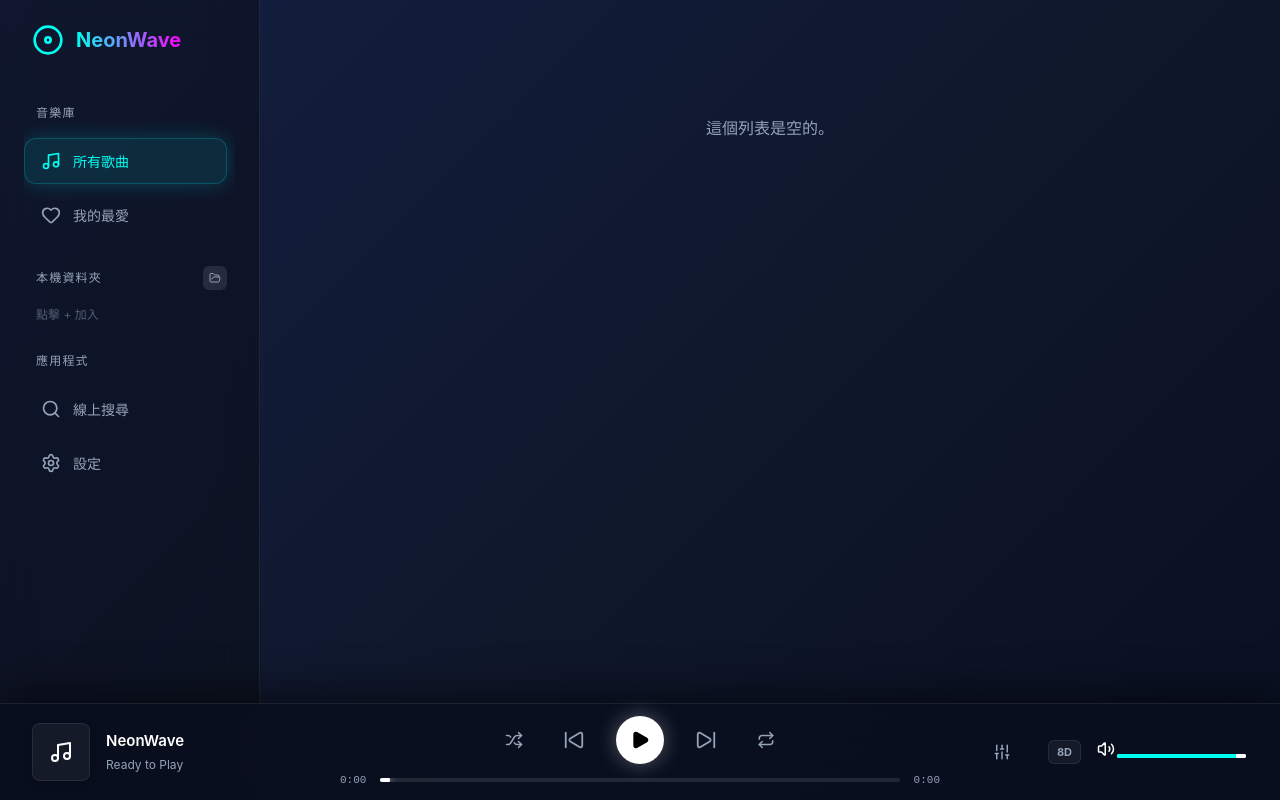
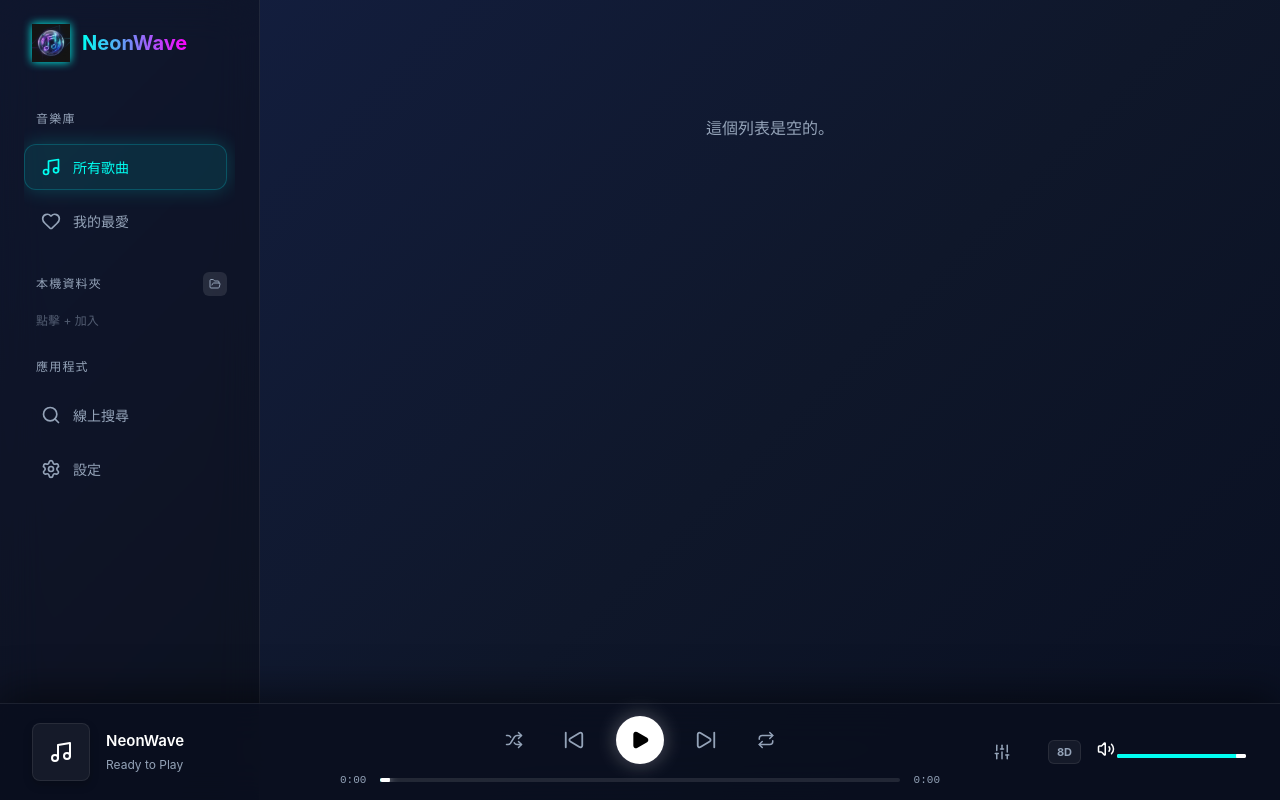
Before and after one commit to wu-zuan/NeonWaveMusicPlayer, a React (Vite) app: page / in a window 1280 px wide. Built offline with nearby package versions, Linux system fonts and the light colour scheme.

Commit message:
chore: release v3.7.3

```diff
--- a/src/components/Layout/Sidebar.module.css
+++ b/src/components/Layout/Sidebar.module.css
@@ -17,14 +17,15 @@
     gap: 12px;
     margin-bottom: 40px;
     padding-left: 8px;
+    -webkit-app-region: drag;
+    user-select: none;
 }
 
 .logo {
-    width: 32px;
-    height: 32px;
-    border-radius: 50%;
-    object-fit: cover;
-    box-shadow: 0 0 15px var(--accent-primary);
+    width: 38px;
+    height: 38px;
+    object-fit: contain;
+    filter: drop-shadow(0 0 5px var(--accent-primary));
 }
 
 .title {
--- a/src/components/Layout/Sidebar.tsx
+++ b/src/components/Layout/Sidebar.tsx
@@ -18,7 +18,7 @@ export const Sidebar: React.FC<SidebarProps> = ({
     return (
         <aside className={styles.sidebar}>
             <div className={styles.brand}>
-                <Disc size={32} color="var(--accent-primary)" />
+                <img src="/logo.png" className={styles.logo} alt="Logo" />
                 <h1 className={styles.title}>NeonWave</h1>
             </div>
 
```
Also changed, not shown: public/logo.png (added).
